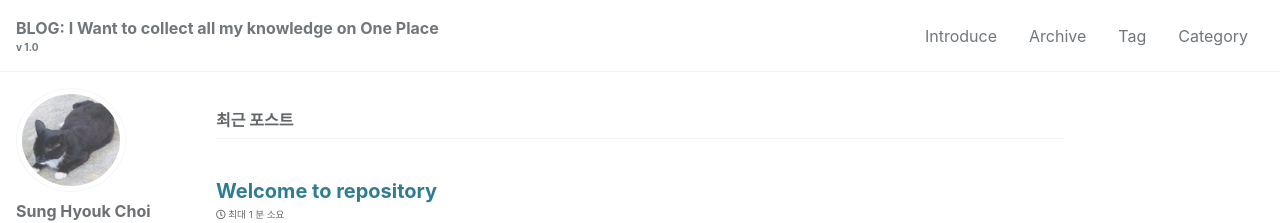
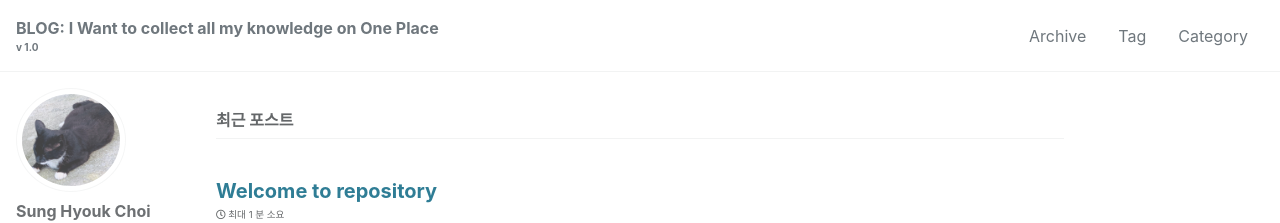
Before and after one commit to sunghyouk/sunghyouk.github.io, a Jekyll site: the page built from index.html, in a window 1280 px wide. Shown: the top 223 px of the page. Built offline with Jekyll 4.4.1, drawn with Linux system fonts in a browser that asks for light colours; cached includes are drawn as plain includes; the list of posts is cut into pages by our own code.

Commit message:
Update navigation.yml

```diff
--- a/_data/navigation.yml
+++ b/_data/navigation.yml
@@ -1,7 +1,5 @@
 # main links
 main:
-  - title: "Introduce"
-    url: /about/
   - title: "Archive"
     url: /year-archive/
   - title: "Tag"
```
